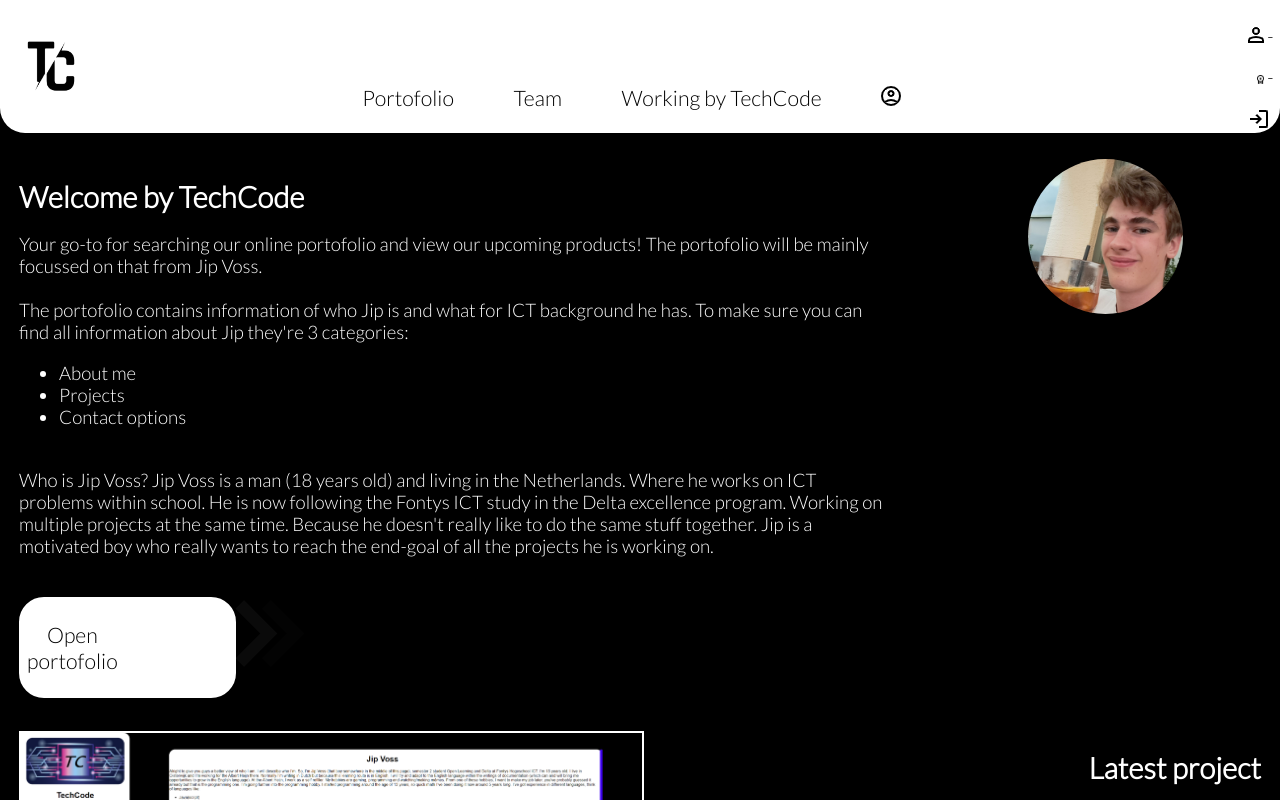
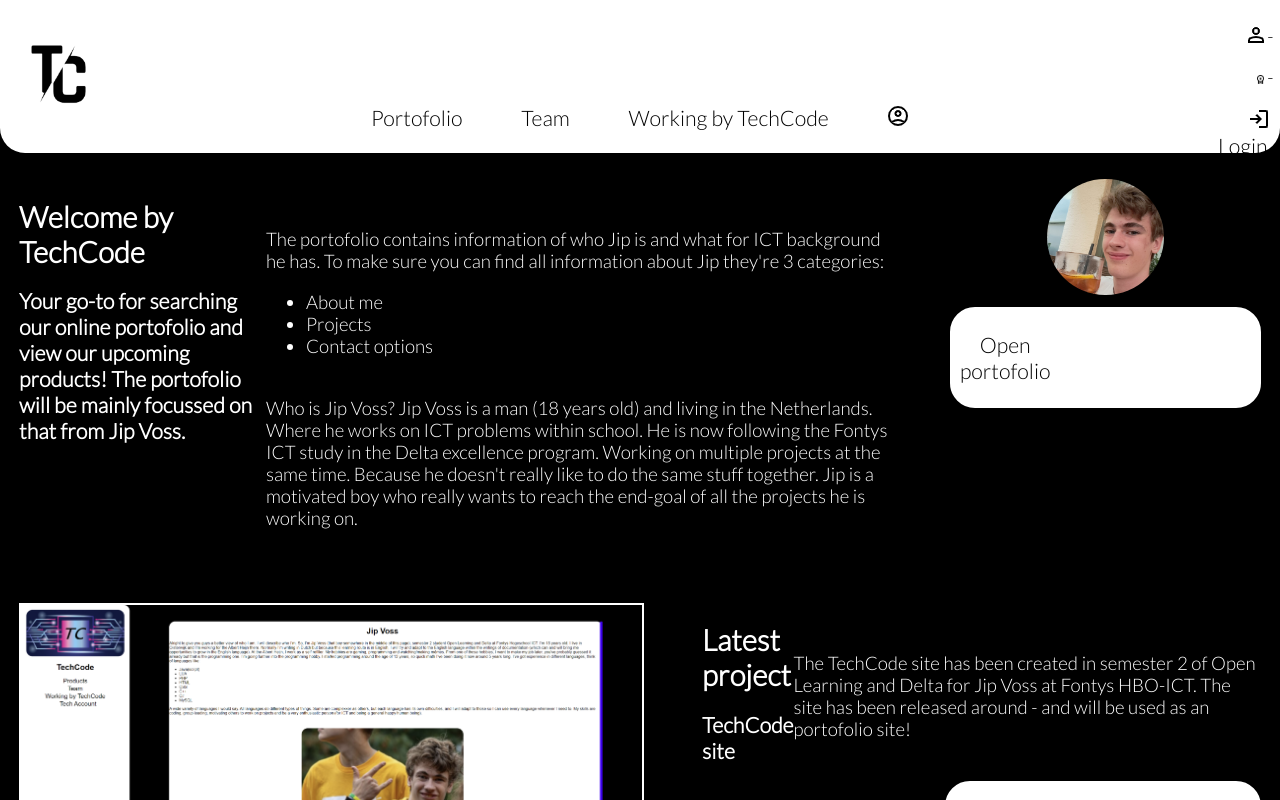
Before and after one commit to Splatking/TechCode, a React (Vite) app: page / in a window 1280 px wide. Built offline with nearby package versions, Linux system fonts and the light colour scheme.

Commit message:
Menubar updated

```diff
--- a/src/components/ComponentsParts/Menubar/style.css
+++ b/src/components/ComponentsParts/Menubar/style.css
@@ -10,6 +10,7 @@
     display: flex;
     flex-direction: column;
     justify-content: space-around;
+    width: auto;
 }
 
 #MenuBar input {
--- a/src/components/Pages/HomeMenu/HomeMenu.tsx
+++ b/src/components/Pages/HomeMenu/HomeMenu.tsx
@@ -73,9 +73,13 @@
         <Fragment>
             <div className="ScreenItem" id="TechCode_Introduction">
                 <div className="LeftSideWelcome">
+                    <div className="LineItem">
+                        <div className="LeftSideWelcomeFrame">
                             <h1 className="Title">Welcome by TechCode</h1>
+                            <h2 className="SubTitle">Your go-to for searching our online portofolio and view our upcoming products! The portofolio will be mainly focussed on that from Jip Voss.</h2>
+                        </div>
+                        <div className="RightSideWelcomeFrame">
                             <p>
-                        Your go-to for searching our online portofolio and view our upcoming products! The portofolio will be mainly focussed on that from Jip Voss.<br/><br/>
                                 The portofolio contains information of who Jip is and what for ICT background he has. To make sure you can find all information about Jip they're 3 categories:<br/>
                                 <ul>
                                     <li>About me</li>
@@ -84,10 +88,12 @@
                                 </ul><br/>
                                 Who is Jip Voss? Jip Voss is a man (18 years old) and living in the Netherlands. Where he works on ICT problems within school. He is now following the Fontys ICT study in the Delta excellence program. Working on multiple projects at the same time. Because he doesn't really like to do the same stuff together. Jip is a motivated boy who really wants to reach the end-goal of all the projects he is working on.<br/><br/>
                             </p>
-                    <button onClick={LoadPortofolio} className="QuickMenuButton" id="PortofolioButton"><div><p>Open portofolio</p></div><div className="arrows-body"><div className="arrow"></div><div className="arrow"></div><div className="arrow"></div></div></button>
+                        </div>
+                    </div>
                 </div>
                 <div className="RightSideWelcome">
                     <input type="image" src={JipVoss} onClick={PlayAudio} id="JipVossImage"/>
+                    <button onClick={LoadPortofolio} className="QuickMenuButton" id="PortofolioButton"><div><p>Open portofolio</p></div><div className="arrows-body"><div className="arrow"></div><div className="arrow"></div><div className="arrow"></div></div></button>
                 </div>
             </div>
             <div className="LineItem">
@@ -96,10 +102,16 @@
                         <img src={SitePreview} alt="Latest product preview" id="PreviewImage"/>
                     </div>
                     <div className="RightSideLatestProject">
+                        <div className="LineItem">
+                            <div className="LeftSideProjectFrame">
                                 <h1 className="Title">Latest project</h1>
                                 <h2 className="SubTitle">TechCode site</h2>
+                            </div>
+                            <div className="RightSideProjectFrame">
                                 <p>The TechCode site has been created in semester 2 of Open Learning and Delta for Jip Voss at Fontys HBO-ICT. The site has been released around - and will be used as an portofolio site!</p><br/>
                                 <button onClick={LoadPortofolio} className="QuickMenuButton" id="LatestProjectButton"><div><p>Show me more!</p></div><div className="arrows-body"><div className="arrow"></div><div className="arrow"></div><div className="arrow"></div></div></button>
+                            </div>
+                        </div>
                     </div>
                 </div>
             </div>
--- a/src/components/Pages/HomeMenu/style.css
+++ b/src/components/Pages/HomeMenu/style.css
@@ -27,7 +27,8 @@
 }
 
 #PortofolioButton{
-    width: 25%;
+    width: 100%;
+    margin-top: 2.5%;
 }
 
 .QuickMenuButton{
@@ -90,6 +91,10 @@
     flex-direction: row;
 }
 
+.RightSideWelcomeFrame {
+    margin-top: 3.5%;
+}
+
 #InnerLanguageBox {
     color: white;
 }
@@ -103,15 +108,14 @@
 }
 
 #JipVossImage {
-    margin-left: 25%;
+    margin-left: 31.25%;
     height: auto;
-    width: 50%;
+    width: 37.5%;
     border-radius: 50%;
 }
 
 #LatestProduct {
     width: 100%;
-    text-align: right;
     display: flex;
     flex-direction: row;
     justify-content: space-between;
@@ -119,6 +123,14 @@
 
 .LeftSideLatestProject {
     width: 50%;
+}
+
+.LeftSideProjectFrame {
+    width: 30%;
+}
+
+.RightSideProjectFrame {
+    margin-top: 5.5%;
 }
 
 .LanguageImage {
@@ -135,8 +147,8 @@
 }
 
 #LatestProjectButton {
-    width: 50%;
-    margin-left: 50%;
+    width: 67.5%;
+    margin-left: 32.5%;
 }
 
 #PreviewImage {
@@ -208,8 +220,9 @@
 
 #EmailLoader  {
     width: 100%;
+    margin-top: 1%;
 }
 
 #EmailReference {
-    width: 2.5%;
+    width: 3%;
 }
--- a/src/index.css
+++ b/src/index.css
@@ -20,8 +20,8 @@
 
 .MainScreen {
     width: 98vw;
-    height: 85vh;
-    margin-top: 15vh;
+    height: 82.5vh;
+    margin-top: 17.5vh;
     padding: 1% 1% 1% 1%;
     position: fixed;
     overflow-y: auto;
@@ -33,7 +33,7 @@
     border-bottom-left-radius: 25px;
     border-bottom-right-radius: 25px;
     width: 99vw;
-    height: 15vh;
+    height: 17.5vh;
     padding: 0.5%;
     position: fixed;
     display: flex;
```
Also changed, not shown: src/components/Images/EmailImage.jpg. Lines whose indentation alone changed are shown as unchanged.
